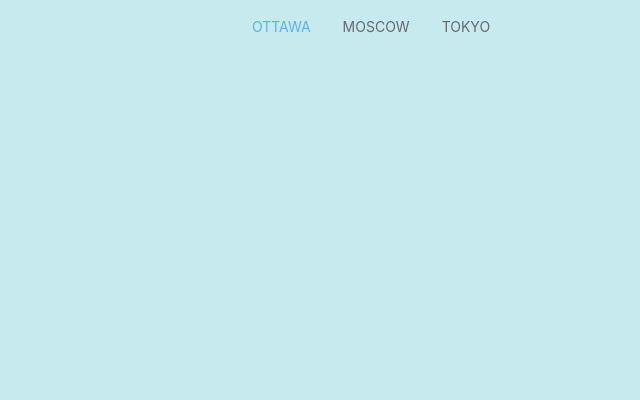
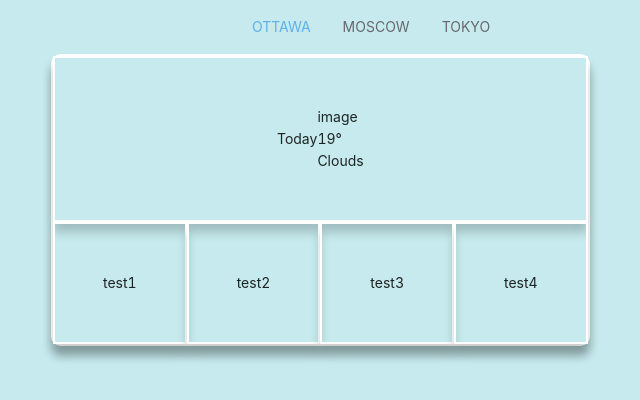
Before and after one commit to McLukke/aa-frontend-challenge, a React (Create React App) app: page / in a window 1280 px wide. Shown: the top 400 px of the page, without its empty margins (269-909 px from the left). Built offline with nearby package versions, Linux system fonts and the light colour scheme.

Commit message:
setup general layout

```diff
--- a/src/App.js
+++ b/src/App.js
@@ -1,5 +1,6 @@
 import React from "react";
 import { Row, Col } from "antd";
+import Section from "./components/Section";
 
 import styles from "./App.module.scss";
 
@@ -39,8 +40,23 @@ export default class App extends React.Component {
           </Col>
         </Row>
 
-        <Row>
-          <Col xs={24} md={20} lg={16} xl={12} xxl={4}></Col>
+        <Row justify="center" align="middle">
+          <Col xs={24} md={20} lg={16} xl={12} xxl={4}>
+            <Section smoothRadius>
+              <Section style={{ display: "flex" }} showPadding>
+                <div>Today</div>
+                <div>
+                  <span>image</span>
+                  <div>19&deg;</div>
+                  <div>Clouds</div>
+                </div>
+              </Section>
+              <Section showPadding>test1</Section>
+              <Section showPadding>test2</Section>
+              <Section showPadding>test3</Section>
+              <Section showPadding>test4</Section>
+            </Section>
+          </Col>
         </Row>
       </>
     );
--- /dev/null
+++ b/src/components/Section.jsx
@@ -0,0 +1,12 @@
+import styles from "./Section.module.scss";
+
+const Section = ({ showPadding, smoothRadius, ...restProps }) => (
+  <div
+    className={`${styles.base} ${showPadding ? styles.padding : ""} ${
+      smoothRadius ? styles.radius : ""
+    }`}
+    {...restProps}
+  />
+);
+
+export default Section;
--- /dev/null
+++ b/src/components/Section.module.scss
@@ -0,0 +1,16 @@
+.base {
+  border: 2px solid white;
+  box-shadow: 0px 10px 10px rgba(0, 0, 0, 0.2);
+
+  justify-content: center;
+  align-items: center;
+  display: inline-block;
+}
+
+.padding {
+  padding: 3rem;
+}
+
+.radius {
+  border-radius: 10px;
+}
--- a/src/index.css
+++ b/src/index.css
@@ -1,3 +1,5 @@
+@import "~antd/dist/antd.css";
+
 body {
   margin: 0;
   font-family: -apple-system, BlinkMacSystemFont, "Segoe UI", "Roboto", "Oxygen",
--- a/src/index.js
+++ b/src/index.js
@@ -4,7 +4,6 @@ import ReactDOM from "react-dom";
 import App from "./App";
 import reportWebVitals from "./reportWebVitals";
 
-import "antd/dist/antd.css";
 import "./index.css";
 
 ReactDOM.render(
```
